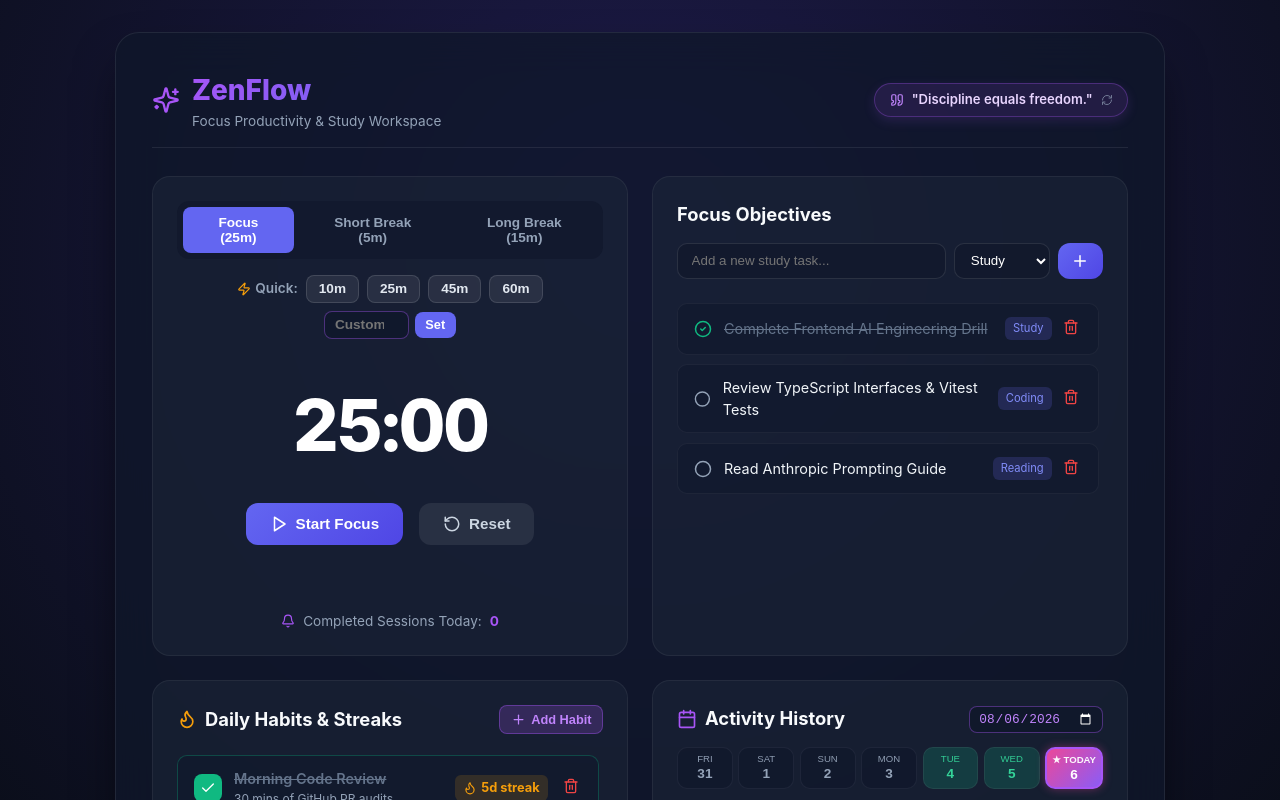
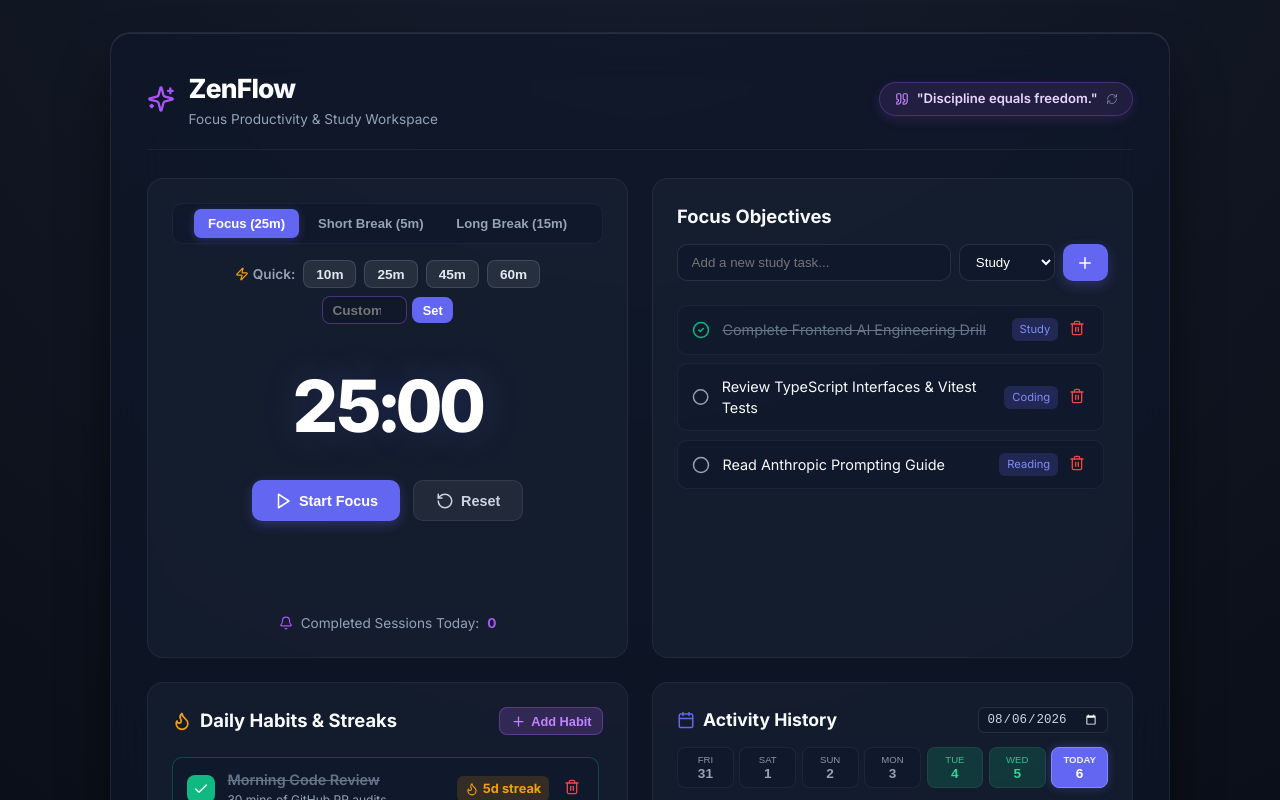
Before and after one commit to Atisha-Priyadarshani/ZenFlow-Focus-Hub, a React (Vite) app in the folder ZenFlow/: page / in a window 1280 px wide. Shown: the top 800 px of the page. Built offline with nearby package versions, Linux system fonts and the light colour scheme.

Commit message:
Refactor ZenFlow with sleek SaaS dark theme, smooth micro-animations, and prominent timer controls

```diff
--- a/ZenFlow/src/components/CompletionCalendar.tsx
+++ b/ZenFlow/src/components/CompletionCalendar.tsx
@@ -7,11 +7,11 @@ export interface ActivityHistoryRecord {
   focusMinutes: number;
 }
 
-const BORDER_ACTIVE = '2px solid #a855f7';
+const BORDER_ACTIVE = '1px solid #818cf8';
 const BORDER_DEFAULT = '1px solid rgba(255,255,255,0.06)';
 const BG_SELECTED = '#6366f1';
-const BG_RECORD = 'rgba(16, 185, 129, 0.2)';
-const BG_DEFAULT = 'rgba(15, 23, 42, 0.6)';
+const BG_RECORD = 'rgba(16, 185, 129, 0.18)';
+const BG_DEFAULT = 'rgba(15, 23, 42, 0.5)';
 
 interface DayPillProps {
   dayName: string;
@@ -23,8 +23,8 @@ interface DayPillProps {
 }
 
 const DayPill: React.FC<DayPillProps> = ({ dayName, dayNum, isToday, isSelected, hasRecord, onClick }) => {
-  const borderVal = isSelected ? BORDER_ACTIVE : isToday ? '2px solid #ec4899' : BORDER_DEFAULT;
-  const bgVal = isToday ? 'linear-gradient(135deg, #ec4899, #8b5cf6)' : isSelected ? BG_SELECTED : hasRecord ? BG_RECORD : BG_DEFAULT;
+  const borderVal = isToday ? '1px solid #818cf8' : isSelected ? BORDER_ACTIVE : BORDER_DEFAULT;
+  const bgVal = isToday ? '#6366f1' : isSelected ? BG_SELECTED : hasRecord ? BG_RECORD : BG_DEFAULT;
   const colorVal = isToday || isSelected ? '#ffffff' : hasRecord ? '#34d399' : '#94a3b8';
 
   return (
@@ -33,7 +33,7 @@ const DayPill: React.FC<DayPillProps> = ({ dayName, dayNum, isToday, isSelected,
       style={{
         flex: 1,
         padding: '0.35rem 0.2rem',
-        borderRadius: '10px',
+        borderRadius: '8px',
         border: borderVal,
         background: bgVal,
         color: colorVal,
@@ -42,14 +42,15 @@ const DayPill: React.FC<DayPillProps> = ({ dayName, dayNum, isToday, isSelected,
         flexDirection: 'column',
         alignItems: 'center',
         gap: '0.1rem',
-        boxShadow: isToday ? '0 0 10px rgba(236, 72, 153, 0.4)' : 'none',
+        boxShadow: isToday ? '0 0 10px rgba(99, 102, 241, 0.35)' : 'none',
+        transition: 'all 0.15s ease',
       }}
       aria-label="Select date pill"
     >
-      <span style={{ fontSize: '0.6rem', textTransform: 'uppercase', opacity: 0.95, fontWeight: isToday ? 800 : 500 }}>
-        {isToday ? '★ TODAY' : dayName}
+      <span style={{ fontSize: '0.6rem', textTransform: 'uppercase', opacity: 0.9, fontWeight: isToday ? 700 : 500 }}>
+        {isToday ? 'TODAY' : dayName}
       </span>
-      <span style={{ fontSize: '0.85rem', fontWeight: 800 }}>{dayNum}</span>
+      <span style={{ fontSize: '0.85rem', fontWeight: 700 }}>{dayNum}</span>
     </button>
   );
 };
@@ -77,8 +78,8 @@ export const CompletionCalendar: React.FC<CompletionCalendarProps> = ({ complete
     <div className="card" role="region" aria-label="Activity History Calendar">
       <div style={{ display: 'flex', justifyContent: 'space-between', alignItems: 'center', marginBottom: '0.85rem' }}>
         <div style={{ display: 'flex', alignItems: 'center', gap: '0.5rem' }}>
-          <CalendarIcon size={20} color="#a855f7" />
-          <h3 style={{ margin: 0, fontSize: '1.15rem', color: '#f8fafc' }}>Activity History</h3>
+          <CalendarIcon size={18} color="#6366f1" />
+          <h3 style={{ margin: 0, fontSize: '1.1rem', color: '#f8fafc', fontWeight: 700 }}>Activity History</h3>
         </div>
 
         <input
@@ -87,18 +88,18 @@ export const CompletionCalendar: React.FC<CompletionCalendarProps> = ({ complete
           onChange={(e) => setSelectedDate(e.target.value)}
           style={{
             background: 'rgba(15, 23, 42, 0.7)',
-            border: '1px solid rgba(168, 85, 247, 0.4)',
-            color: '#c084fc',
-            borderRadius: '8px',
+            border: '1px solid rgba(255, 255, 255, 0.1)',
+            color: '#cbd5e1',
+            borderRadius: '6px',
             padding: '0.25rem 0.5rem',
-            fontSize: '0.8rem',
+            fontSize: '0.78rem',
             cursor: 'pointer',
+            outline: 'none',
           }}
           aria-label="Pick date"
         />
       </div>
 
-      {/* Sleek 7-Day Compact Strip with Highlighted Today Pill */}
       <div style={{ display: 'flex', gap: '0.35rem', marginBottom: '0.75rem' }}>
         {last7Days.map(({ dateStr, dayName, dayNum }) => (
           <DayPill
@@ -113,32 +114,31 @@ export const CompletionCalendar: React.FC<CompletionCalendarProps> = ({ complete
         ))}
       </div>
 
-      {/* Scrollable Selected Date Summary Panel */}
-      <div style={{ background: 'rgba(15, 23, 42, 0.6)', borderRadius: '12px', padding: '0.85rem 1rem', border: '1px solid rgba(255,255,255,0.08)', flex: 1, display: 'flex', flexDirection: 'column', overflow: 'hidden' }}>
-        <div style={{ display: 'flex', justifyContent: 'space-between', alignItems: 'center', marginBottom: '0.5rem', borderBottom: '1px solid rgba(255,255,255,0.05)', paddingBottom: '0.35rem' }}>
-          <span style={{ fontSize: '0.85rem', fontWeight: 700, color: '#f8fafc' }}>
+      <div style={{ background: 'rgba(15, 23, 42, 0.5)', borderRadius: '10px', padding: '0.85rem 1rem', border: '1px solid rgba(255,255,255,0.05)', flex: 1, display: 'flex', flexDirection: 'column', overflow: 'hidden' }}>
+        <div style={{ display: 'flex', justifyContent: 'space-between', alignItems: 'center', marginBottom: '0.45rem', borderBottom: '1px solid rgba(255,255,255,0.05)', paddingBottom: '0.35rem' }}>
+          <span style={{ fontSize: '0.82rem', fontWeight: 600, color: '#f8fafc' }}>
             Date: {selectedDate} {selectedDate === todayStr ? '(Today)' : ''}
           </span>
           {selectedRecord && (
-            <span style={{ fontSize: '0.75rem', color: '#a855f7', display: 'flex', alignItems: 'center', gap: '0.25rem', fontWeight: 700 }}>
-              <Clock size={14} /> {selectedRecord.focusMinutes} mins focused
+            <span style={{ fontSize: '0.75rem', color: '#818cf8', display: 'flex', alignItems: 'center', gap: '0.25rem', fontWeight: 600 }}>
+              <Clock size={13} /> {selectedRecord.focusMinutes} mins focused
             </span>
           )}
         </div>
 
         <div className="scrollable-list">
           {!selectedRecord || selectedRecord.completedTasks.length === 0 ? (
-            <p style={{ margin: 0, fontSize: '0.85rem', color: '#94a3b8', textAlign: 'center', paddingTop: '1rem' }}>
+            <p style={{ margin: 0, fontSize: '0.82rem', color: '#94a3b8', textAlign: 'center', paddingTop: '1rem' }}>
               No completed tasks recorded for this date.
             </p>
           ) : (
             <div>
-              <div style={{ fontSize: '0.8rem', color: '#cbd5e1', marginBottom: '0.5rem', fontWeight: 600 }}>
+              <div style={{ fontSize: '0.78rem', color: '#94a3b8', marginBottom: '0.45rem', fontWeight: 600 }}>
                 Completed Items ({selectedRecord.completedTasks.length}):
               </div>
               {selectedRecord.completedTasks.map((t, idx) => (
-                <div key={idx} style={{ display: 'flex', alignItems: 'center', gap: '0.5rem', fontSize: '0.85rem', color: '#34d399', marginBottom: '0.35rem', background: 'rgba(52, 211, 153, 0.08)', padding: '0.35rem 0.6rem', borderRadius: '6px' }}>
-                  <CheckCircle2 size={15} /> {t}
+                <div key={idx} style={{ display: 'flex', alignItems: 'center', gap: '0.45rem', fontSize: '0.82rem', color: '#34d399', marginBottom: '0.35rem', background: 'rgba(16, 185, 129, 0.08)', padding: '0.35rem 0.6rem', borderRadius: '6px', border: '1px solid rgba(16, 185, 129, 0.15)' }}>
+                  <CheckCircle2 size={14} /> {t}
                 </div>
               ))}
             </div>
--- a/ZenFlow/src/index.css
+++ b/ZenFlow/src/index.css
@@ -1,9 +1,11 @@
+@import url('https://fonts.googleapis.com/css2?family=Inter:wght@300;400;500;600;700;800&display=swap');
+
 :root {
-  font-family: 'Inter', system-ui, Avenir, Helvetica, Arial, sans-serif;
+  font-family: 'Inter', -apple-system, BlinkMacSystemFont, 'Segoe UI', Roboto, sans-serif;
   line-height: 1.5;
   color-scheme: dark;
-  color: #f1f5f9;
-  background: #090d16;
+  color: #f8fafc;
+  background: #0b0f19;
 }
 
 * {
@@ -13,22 +15,31 @@
 body {
   margin: 0;
   min-height: 100vh;
-  background: radial-gradient(circle at 50% 20%, #1e1b4b 0%, #090d16 80%);
+  background: radial-gradient(circle at 50% -20%, #171e2e 0%, #0b0f19 75%);
   display: flex;
   justify-content: center;
   align-items: center;
   padding: 2rem 1rem;
+  -webkit-font-smoothing: antialiased;
 }
 
+/* Premium SaaS Application Container */
 .zenflow-app {
   width: 100%;
-  max-width: 1050px;
-  background: rgba(15, 23, 42, 0.75);
-  backdrop-filter: blur(20px);
+  max-width: 1060px;
+  background: rgba(15, 23, 42, 0.65);
+  backdrop-filter: blur(24px);
+  -webkit-backdrop-filter: blur(24px);
   border: 1px solid rgba(255, 255, 255, 0.08);
-  border-radius: 24px;
+  border-radius: 20px;
   padding: 2.25rem;
-  box-shadow: 0 25px 50px -12px rgba(0, 0, 0, 0.7);
+  box-shadow: 0 30px 60px -15px rgba(0, 0, 0, 0.8), inset 0 1px 0 rgba(255, 255, 255, 0.1);
+  animation: fadeIn 0.4s cubic-bezier(0.16, 1, 0.3, 1);
+}
+
+@keyframes fadeIn {
+  from { opacity: 0; transform: translateY(8px); }
+  to { opacity: 1; transform: translateY(0); }
 }
 
 .header {
@@ -36,21 +47,22 @@ body {
   justify-content: space-between;
   align-items: center;
   margin-bottom: 1.75rem;
-  border-bottom: 1px solid rgba(255, 255, 255, 0.08);
-  padding-bottom: 1rem;
+  border-bottom: 1px solid rgba(255, 255, 255, 0.06);
+  padding-bottom: 1.25rem;
 }
 
 .logo-group {
   display: flex;
   align-items: center;
-  gap: 0.75rem;
+  gap: 0.85rem;
 }
 
 .logo-title {
   margin: 0;
-  font-size: 1.75rem;
+  font-size: 1.65rem;
   font-weight: 800;
-  background: linear-gradient(135deg, #a855f7, #6366f1);
+  letter-spacing: -0.03em;
+  background: linear-gradient(135deg, #ffffff 30%, #cbd5e1 100%);
   -webkit-background-clip: text;
   -webkit-text-fill-color: transparent;
 }
@@ -67,11 +79,11 @@ body {
   }
 }
 
-/* Enforce strict uniform fixed height across ALL cards */
+/* Equal Fixed Height SaaS Cards */
 .card {
-  background: rgba(30, 41, 59, 0.5);
+  background: rgba(30, 41, 59, 0.4);
   border: 1px solid rgba(255, 255, 255, 0.06);
-  border-radius: 18px;
+  border-radius: 16px;
   padding: 1.5rem;
   height: 480px;
   min-height: 480px;
@@ -79,6 +91,12 @@ body {
   display: flex;
   flex-direction: column;
   box-sizing: border-box;
+  transition: border-color 0.2s ease, box-shadow 0.2s ease;
+}
+
+.card:hover {
+  border-color: rgba(255, 255, 255, 0.12);
+  box-shadow: 0 10px 30px -10px rgba(0, 0, 0, 0.5);
 }
 
 .scrollable-list {
@@ -89,23 +107,24 @@ body {
 }
 
 .scrollable-list::-webkit-scrollbar {
-  width: 6px;
+  width: 5px;
 }
 
 .scrollable-list::-webkit-scrollbar-thumb {
-  background: rgba(255, 255, 255, 0.2);
+  background: rgba(255, 255, 255, 0.15);
   border-radius: 4px;
 }
 
 .delete-banner {
-  background: rgba(239, 68, 68, 0.15);
-  border: 1px solid rgba(239, 68, 68, 0.3);
-  border-radius: 12px;
+  background: rgba(239, 68, 68, 0.12);
+  border: 1px solid rgba(239, 68, 68, 0.25);
+  border-radius: 10px;
   padding: 0.75rem 1rem;
   margin-bottom: 0.75rem;
   display: flex;
   align-items: center;
   justify-content: space-between;
+  animation: fadeIn 0.2s ease;
 }
 
 .timer-display {
@@ -113,83 +132,101 @@ body {
   font-weight: 800;
   font-variant-numeric: tabular-nums;
   text-align: center;
-  margin: 1.5rem 0;
-  letter-spacing: -2px;
+  margin: 1.25rem 0;
+  letter-spacing: -0.04em;
   color: #ffffff;
+  text-shadow: 0 0 40px rgba(99, 102, 241, 0.2);
 }
 
 .timer-controls {
   display: flex;
   justify-content: center;
-  gap: 1rem;
+  gap: 0.85rem;
 }
 
 .btn {
-  padding: 0.75rem 1.5rem;
-  border-radius: 12px;
-  font-weight: 700;
-  font-size: 0.95rem;
+  padding: 0.65rem 1.35rem;
+  border-radius: 10px;
+  font-weight: 600;
+  font-size: 0.9rem;
   border: none;
   cursor: pointer;
-  transition: all 0.2s ease;
+  transition: all 0.18s cubic-bezier(0.16, 1, 0.3, 1);
   display: flex;
   align-items: center;
-  gap: 0.5rem;
+  gap: 0.45rem;
 }
 
 .btn-primary {
-  background: linear-gradient(135deg, #6366f1, #4f46e5);
+  background: #6366f1;
   color: white;
+  box-shadow: 0 4px 12px rgba(99, 102, 241, 0.3);
 }
 
 .btn-primary:hover {
-  transform: translateY(-2px);
-  box-shadow: 0 10px 20px -5px rgba(99, 102, 241, 0.4);
+  background: #4f46e5;
+  transform: translateY(-1px);
+  box-shadow: 0 6px 16px rgba(99, 102, 241, 0.4);
+}
+
+.btn-primary:active {
+  transform: translateY(0);
 }
 
 .btn-secondary {
-  background: rgba(255, 255, 255, 0.08);
+  background: rgba(255, 255, 255, 0.06);
   color: #cbd5e1;
+  border: 1px solid rgba(255, 255, 255, 0.08);
 }
 
 .btn-secondary:hover {
-  background: rgba(255, 255, 255, 0.15);
+  background: rgba(255, 255, 255, 0.12);
+  color: #ffffff;
 }
 
 .mode-pills {
   display: flex;
   justify-content: center;
-  gap: 0.5rem;
+  gap: 0.35rem;
   background: rgba(15, 23, 42, 0.6);
-  padding: 0.35rem;
-  border-radius: 12px;
+  padding: 0.3rem;
+  border-radius: 10px;
+  border: 1px solid rgba(255, 255, 255, 0.05);
 }
 
 .mode-pill {
   background: transparent;
   border: none;
   color: #94a3b8;
-  padding: 0.5rem 1rem;
-  border-radius: 8px;
+  padding: 0.45rem 0.85rem;
+  border-radius: 7px;
   font-weight: 600;
   cursor: pointer;
-  font-size: 0.85rem;
+  font-size: 0.82rem;
+  transition: all 0.15s ease;
 }
 
 .mode-pill.active {
   background: #6366f1;
   color: white;
+  box-shadow: 0 2px 8px rgba(99, 102, 241, 0.3);
 }
 
 .task-item {
   display: flex;
   align-items: center;
   justify-content: space-between;
-  padding: 0.75rem 1rem;
-  background: rgba(15, 23, 42, 0.5);
+  padding: 0.7rem 0.9rem;
+  background: rgba(15, 23, 42, 0.45);
   border: 1px solid rgba(255, 255, 255, 0.05);
   border-radius: 10px;
-  margin-bottom: 0.6rem;
+  margin-bottom: 0.55rem;
+  transition: all 0.15s ease;
+}
+
+.task-item:hover {
+  border-color: rgba(255, 255, 255, 0.12);
+  background: rgba(15, 23, 42, 0.65);
 }
 
 .task-completed {
@@ -197,10 +234,10 @@ body {
   color: #64748b;
 }
 
-/* Distinct Glowing Styling for Today's Date Pill */
+/* Sleek SaaS Accent for Today's Date Pill */
 .day-pill-today {
-  background: linear-gradient(135deg, #ec4899, #8b5cf6) !important;
+  background: #6366f1 !important;
   color: #ffffff !important;
-  border: 2px solid #f472b6 !important;
-  box-shadow: 0 0 12px rgba(236, 72, 153, 0.5) !important;
+  border: 1px solid #818cf8 !important;
+  box-shadow: 0 0 10px rgba(99, 102, 241, 0.35) !important;
 }
```
